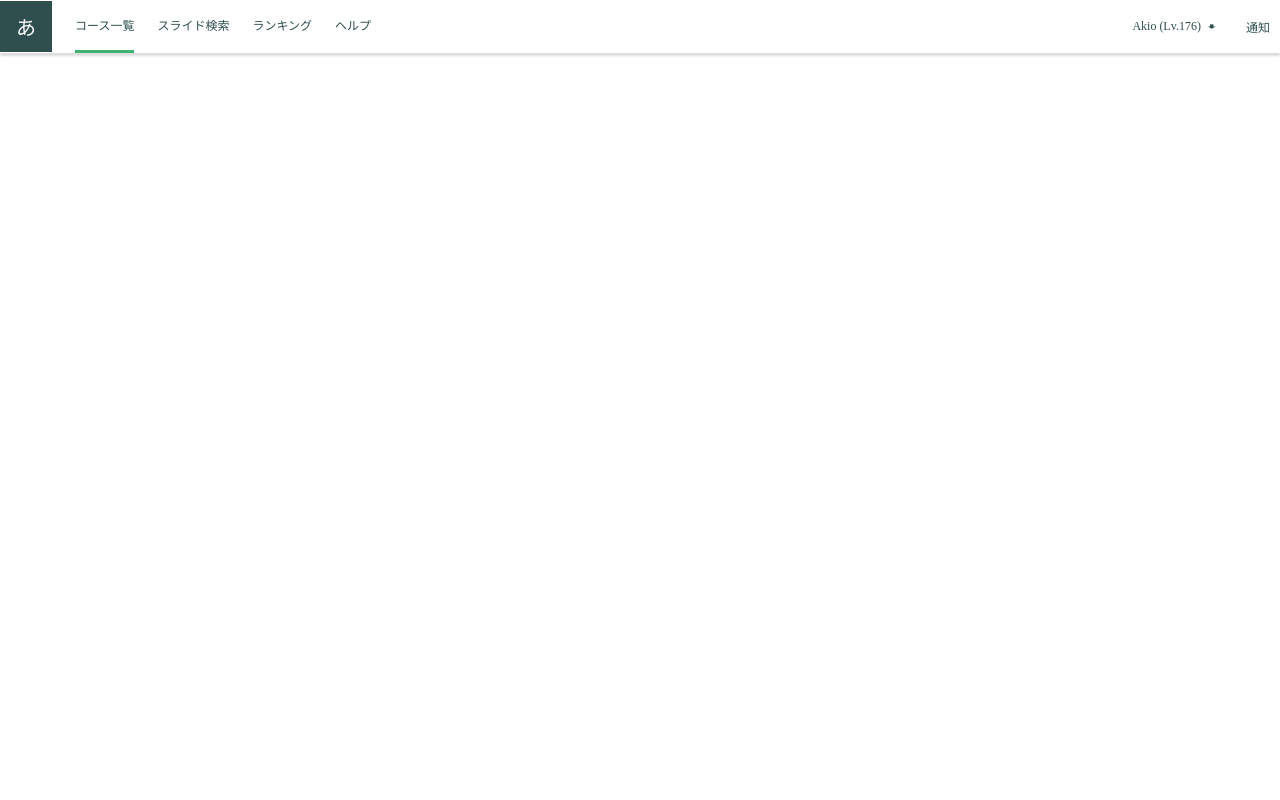
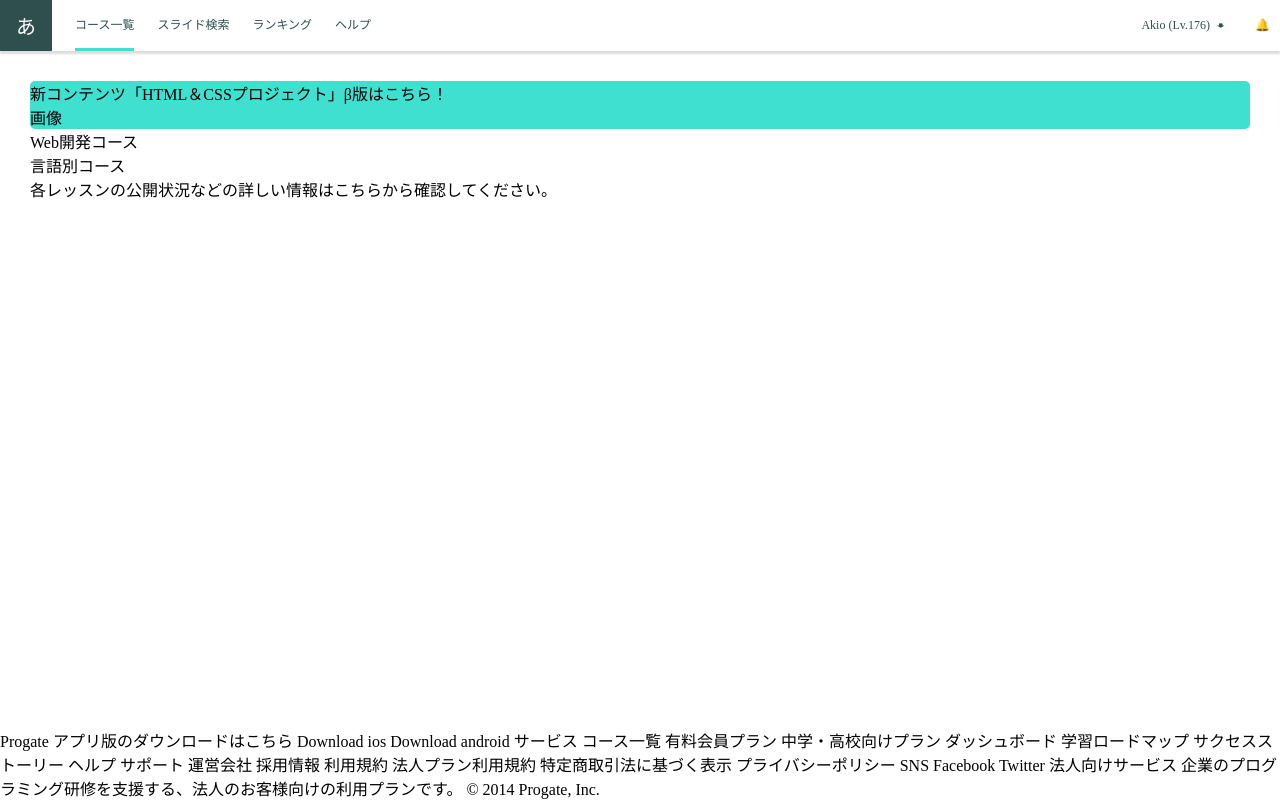
Before and after one commit to akiogitgit/emotion-test, a Next.js app: page /progate in a window 1280 px wide. Built offline with nearby package versions, Linux system fonts and the light colour scheme.

Commit message:
feat: コンポーネント分割

```diff
--- /dev/null
+++ b/src/components/Footer.tsx
@@ -0,0 +1,16 @@
+import { FC } from 'react'
+import { css } from '@emotion/react'
+
+export const Footer: FC = () => {
+  return (
+    <footer>
+      Progate アプリ版のダウンロードはこちら Download ios Download android
+      サービス コース一覧 有料会員プラン 中学・高校向けプラン ダッシュボード
+      学習ロードマップ サクセスストーリー ヘルプ サポート 運営会社 採用情報
+      利用規約 法人プラン利用規約 特定商取引法に基づく表示 プライバシーポリシー
+      SNS Facebook Twitter 法人向けサービス
+      企業のプログラミング研修を支援する、法人のお客様向けの利用プランです。 ©
+      2014 Progate, Inc.
+    </footer>
+  )
+}
--- /dev/null
+++ b/src/components/Header.tsx
@@ -0,0 +1,94 @@
+import { FC } from 'react'
+import { css } from '@emotion/react'
+
+export const Header: FC = () => {
+  return (
+    <header css={header}>
+      <nav css={nav}>
+        <h1
+          css={{
+            background: 'darkslategray',
+            padding: '11px 16px',
+            color: 'white',
+            fontSize: '20px',
+            cursor: 'pointer',
+          }}
+        >
+          あ
+        </h1>
+        <div
+          css={[
+            navMenu,
+            {
+              borderBottom: '3px solid turquoise',
+            },
+          ]}
+        >
+          コース一覧
+        </div>
+        <div css={navMenu}>スライド検索</div>
+        <div css={navMenu}>ランキング</div>
+        <div css={navMenu}>ヘルプ</div>
+      </nav>
+
+      <div css={rightMenu}>
+        <button css={dashBoardButton}>
+          Akio (Lv.176)
+          <span
+            css={{
+              rotate: '90deg',
+              display: 'block',
+            }}
+          >
+            ➧
+          </span>
+        </button>
+        <div css={{ cursor: 'pointer' }}>🔔</div>
+      </div>
+    </header>
+  )
+}
+
+const header = css({
+  width: '100vw',
+  display: 'flex',
+  justifyContent: 'space-between',
+  boxShadow: '0px 3px 2px gainsboro',
+  color: 'darkslategray',
+})
+
+const nav = css({
+  display: 'flex',
+  alignItems: 'center',
+  gap: '23px',
+})
+
+const navMenu = css({
+  fontSize: '12px',
+  cursor: 'pointer',
+  padding: '15px 0',
+  borderBottom: '3px solid white',
+  transition: 'all 300ms',
+  '&:hover': {
+    borderBottom: '3px solid turquoise',
+  },
+})
+
+const rightMenu = css({
+  display: 'flex',
+  alignItems: 'center',
+  gap: '30px',
+  fontSize: '12px',
+  marginRight: '10px',
+})
+
+const dashBoardButton = css({
+  display: 'flex',
+  gap: '5px',
+  padding: '17px 0',
+  cursor: 'pointer',
+  transition: 'all 300ms',
+  '&:hover': {
+    background: 'gainsboro',
+  },
+})
--- /dev/null
+++ b/src/components/Layout.tsx
@@ -0,0 +1,30 @@
+import { css } from '@emotion/react'
+import { FC } from 'react'
+import { Footer } from './Footer'
+import { Header } from './Header'
+
+type Props = {
+  children: React.ReactNode
+}
+
+export const Layout: FC<Props> = ({ children }) => {
+  return (
+    <div css={layout}>
+      <Header />
+      <main css={main}>{children}</main>
+      <Footer />
+    </div>
+  )
+}
+
+const layout = css({
+  display: 'grid',
+  gridTemplateRows: 'auto 1fr auto',
+  minHeight: '100vh',
+})
+
+const main = css({
+  margin: '0 auto',
+  padding: '30px',
+  width: '100%',
+})
--- a/src/pages/progate.tsx
+++ b/src/pages/progate.tsx
@@ -1,54 +1,39 @@
 import { NextPage } from 'next'
 import { css } from '@emotion/react'
+import { Layout } from '../components/Layout'
 
 const Progate: NextPage = () => {
   return (
-    <div>
-      <header css={header}>
-        <nav css={nav}>
-          <h1
-            css={{
-              background: 'darkslategray',
-              padding: '11px 16px',
-              color: 'white',
-              fontSize: '20px',
-            }}
-          >
-            あ
-          </h1>
-          <div
-            css={[
-              navMenu,
-              {
-                borderBottom: '3px solid mediumseagreen',
-              },
-            ]}
-          >
-            コース一覧
-          </div>
-          <div css={navMenu}>スライド検索</div>
-          <div css={navMenu}>ランキング</div>
-          <div css={navMenu}>ヘルプ</div>
-        </nav>
+    <Layout>
+      <section css={sectionNewContents}>
+        <div>新コンテンツ「HTML＆CSSプロジェクト」β版はこちら！</div>
+        <div>画像</div>
+      </section>
 
-        <div css={rightMenu}>
-          <button css={{ display: 'flex', gap: '5px' }}>
-            Akio (Lv.176)
-            <span
-              css={{
-                rotate: '90deg',
-                display: 'block',
-              }}
-            >
-              ➧
-            </span>
-          </button>
-          <div>通知</div>
-        </div>
-      </header>
-    </div>
+      <section>
+        <h2>Web開発コース</h2>
+      </section>
+
+      <section>
+        <h2>言語別コース</h2>
+      </section>
+
+      <p>各レッスンの公開状況などの詳しい情報はこちらから確認してください。</p>
+    </Layout>
   )
 }
+
+const layout = css({
+  display: 'grid',
+  gridTemplateRows: 'auto 1fr auto',
+  minHeight: '100vh',
+})
+
+const main = css({
+  margin: '0 auto',
+  padding: '30px',
+  width: '100%',
+})
 
 const header = css({
   width: '100vw',
@@ -67,11 +52,11 @@ const nav = css({
 const navMenu = css({
   fontSize: '12px',
   cursor: 'pointer',
-  padding: '16px 0',
+  padding: '15px 0',
   borderBottom: '3px solid white',
   transition: 'all 300ms',
   '&:hover': {
-    borderBottom: '3px solid mediumseagreen',
+    borderBottom: '3px solid turquoise',
   },
 })
 
@@ -83,4 +68,25 @@ const rightMenu = css({
   marginRight: '10px',
 })
 
+const dashBoardButton = css({
+  display: 'flex',
+  gap: '5px',
+  padding: '17px 0',
+  cursor: 'pointer',
+  transition: 'all 300ms',
+  '&:hover': {
+    background: 'gainsboro',
+  },
+})
+
+const sectionNewContents = css({
+  background: 'turquoise',
+  borderRadius: '5px',
+})
+
+const sectionWebDev = css({
+  background: 'turquoise',
+  borderRadius: '5px',
+})
+
 export default Progate
```
